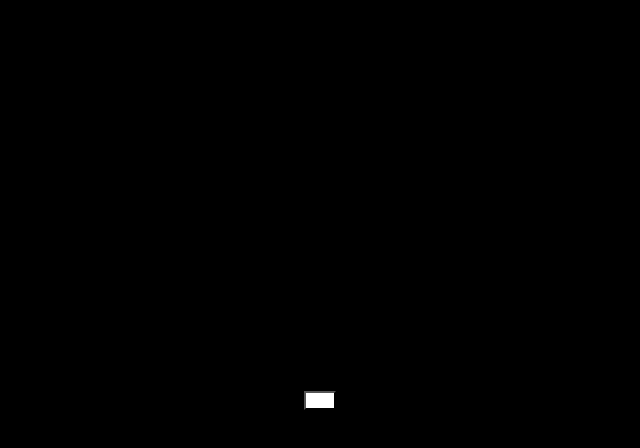
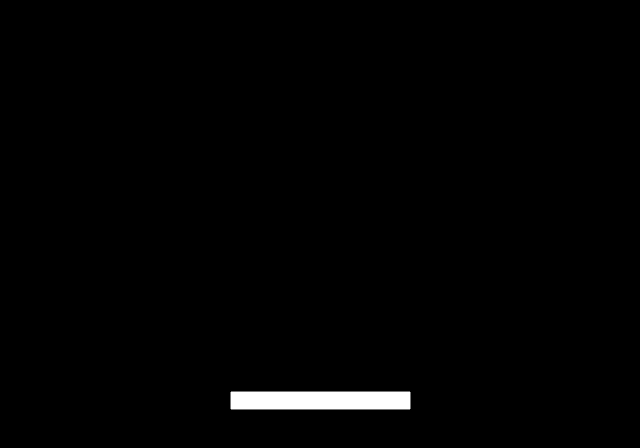
Before and after one commit to graciemcguire/grow-bar, a React (Create React App) app in the folder grow-bar-frontend/: page / in a window 1280 px wide. Both pictures are taken after a click on the button "Stuff". Shown: the top 448 px of the page, without its empty margins (320-960 px from the left). Built offline with nearby package versions, Linux system fonts and the light colour scheme; the HTML template or start-up script is replaced by a standard one; a web font is replaced by a local one.

Commit message:
beginnings of keyframe animation on homepage

```diff
--- a/grow-bar-frontend/src/components/HomeScreen.js
+++ b/grow-bar-frontend/src/components/HomeScreen.js
@@ -4,27 +4,28 @@
 class HomeScreen extends Component {
 
     state = {
-        active: false
+        renderInput: false
     }
 
-    addActiveClass = () => {
-        this.setState({
-            active: true
-        })
+    renderInput = () => {
+        this.setState(prevState => ({
+            renderInput: !prevState.renderInput
+        }))
     }
 
-    getClassName = () => {
-        if(this.state.active) return "active";
-        else return "";
-    }
 
     render() {
-        console.log(this.state.active);
+        console.log(this.state.renderInput);
         return (
             <div>
                 <div className="home-container">
+                    {!this.state.renderInput
+                    ?
+                        <button onClick={this.renderInput} > Stuff </button>
+                    :
+                        <input className="active"/>
+                    }
 
-                    <button onClick={this.addActiveClass} className={this.getClassName()}> Stuff </button>
 
                 </div>
             </div>
--- a/grow-bar-frontend/src/styles/style.css
+++ b/grow-bar-frontend/src/styles/style.css
@@ -21,8 +21,18 @@
   .home-container button {
     background-color: white; }
   .home-container .active {
-    color: white; }
+    color: #857474;
+    animation: bounceIn 2s; }
 
+@keyframes bounceIn {
+  0% {
+    transform: scale(0.1);
+    opacity: 0; }
+  60% {
+    transform: scale(1.2);
+    opacity: 1; }
+  100% {
+    transform: scale(1); } }
 .header-div {
   background-color: black;
   display: flex;
--- a/grow-bar-frontend/src/styles/style.scss
+++ b/grow-bar-frontend/src/styles/style.scss
@@ -27,8 +27,26 @@
     background-color: white;
   }
 
-  .active {color: white;}
+  .active {
+    color: rgb(133, 116, 116);
+    animation: bounceIn 2s;
+  }
 }
+
+@keyframes bounceIn {
+  0% {
+    transform: scale(0.1);
+    opacity: 0;
+  }
+  60% {
+    transform: scale(1.2);
+    opacity: 1;
+  }
+  100% {
+    transform: scale(1);
+  }
+}
+
 
 .header-div {
   background-color: black;
```
Also changed, not shown: 2 other files (tests, documents, lock files or other folders).
